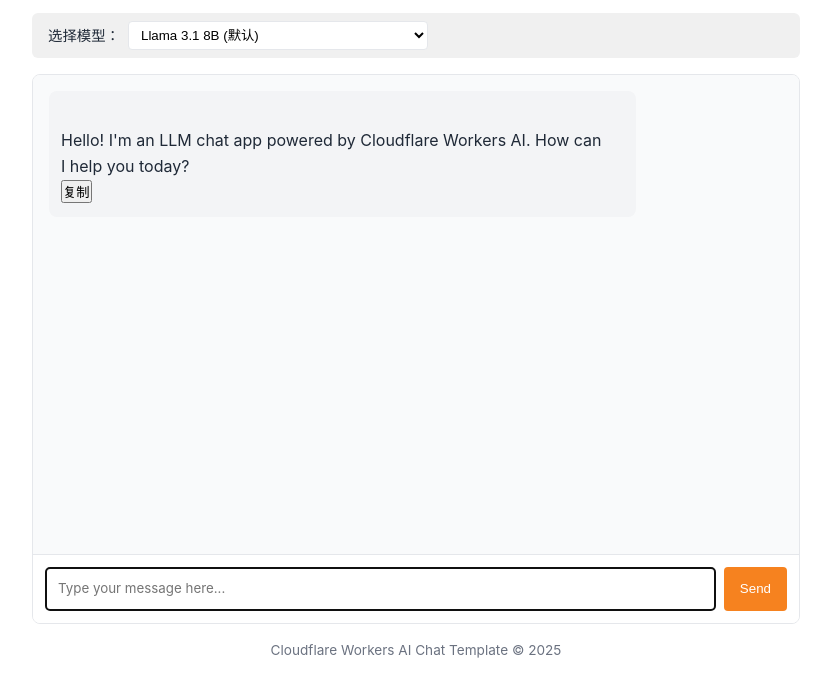
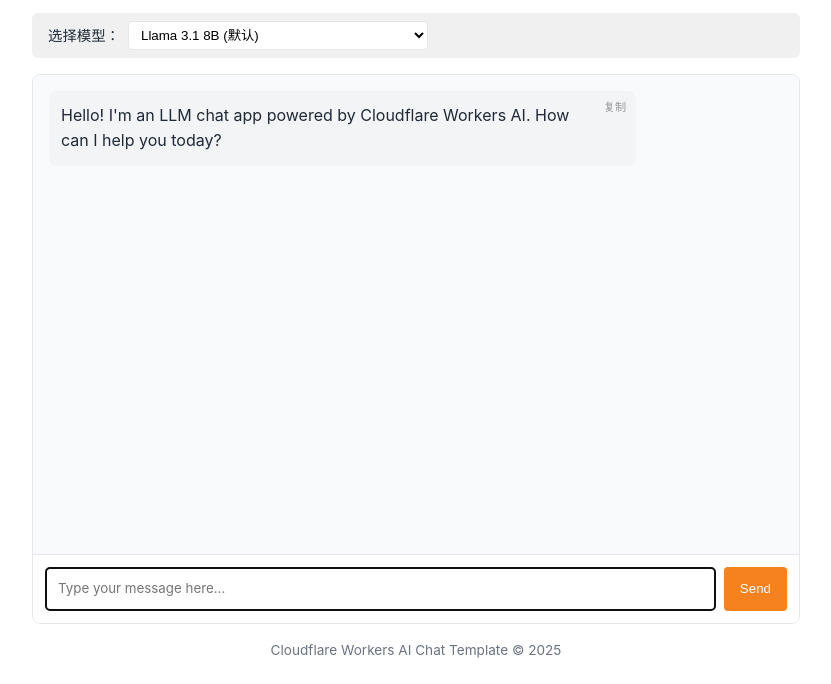
Before and after one commit to linking66/llm-chat-app-template, a website: page public/index.html in a window 1280 px wide. Shown: the part 116-800 px from the top of the page, without its empty margins (224-1055 px from the left). Drawn offline with Linux system fonts and the light colour scheme.

Commit message:
Update index.html

```diff
--- a/public/index.html
+++ b/public/index.html
@@ -91,6 +91,7 @@
 			}
 
 			.message {
+				position: relative; /* 为复制按钮定位 */
 				margin-bottom: 1rem;
 				padding: 0.75rem;
 				border-radius: 8px;
@@ -101,6 +102,7 @@
 				white-space: pre-line;
 				margin: 0;
 				overflow-wrap: anywhere;
+				padding-right: 50px; /* 给复制按钮留出空间 */
 			}
 
 			.user-message {
@@ -112,6 +114,32 @@
 			.assistant-message {
 				background-color: var(--assistant-msg-bg);
 				align-self: flex-start;
+			}
+
+			/* 复制按钮样式 */
+			.copy-btn {
+				position: absolute;
+				top: 5px;
+				right: 5px;
+				background: transparent;
+				border: none;
+				cursor: pointer;
+				font-size: 0.7rem;
+				color: #999;
+				padding: 2px 5px;
+				border-radius: 3px;
+				transition: background 0.2s;
+				z-index: 5;
+			}
+			.copy-btn:hover {
+				background: #e0e0e0;
+				color: #333;
+			}
+			.copy-btn.copied {
+				color: #28a745;
+			}
+			.copy-btn.copied:hover {
+				background: #d4edda;
 			}
 
 			.message-input {
@@ -191,11 +219,9 @@
 
 		<div class="chat-container">
 			<div id="chat-messages" class="chat-messages">
+				<!-- 初始 AI 消息（复制按钮将由 JavaScript 动态添加） -->
 				<div class="message assistant-message">
-					<p>
-						Hello! I'm an LLM chat app powered by Cloudflare Workers AI. How can
-						I help you today?
-					</p>
+					<p>Hello! I'm an LLM chat app powered by Cloudflare Workers AI. How can I help you today?</p>
 				</div>
 			</div>
 
```
